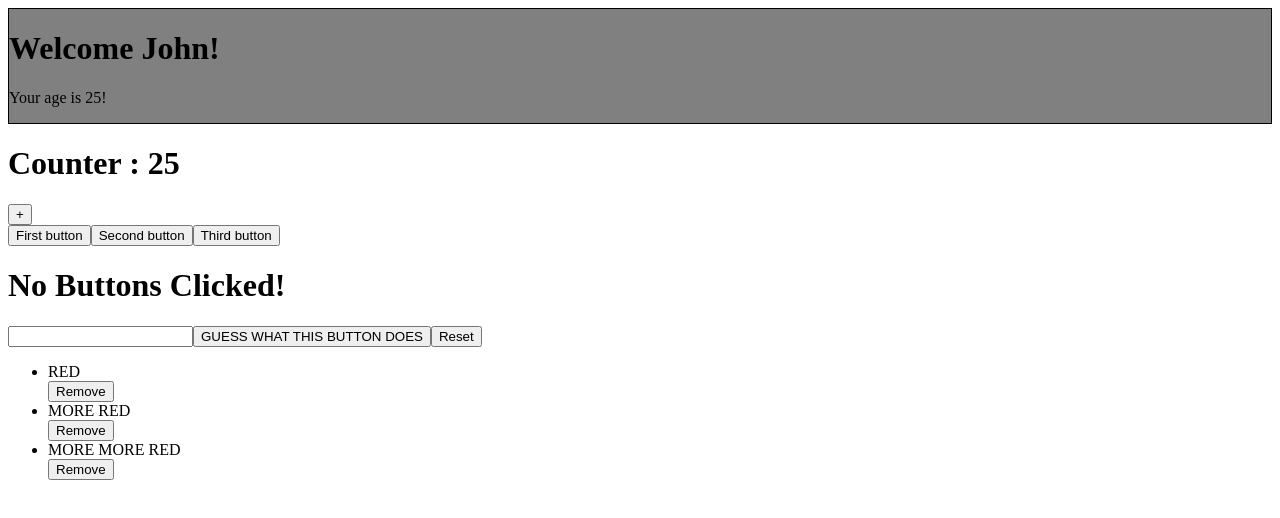
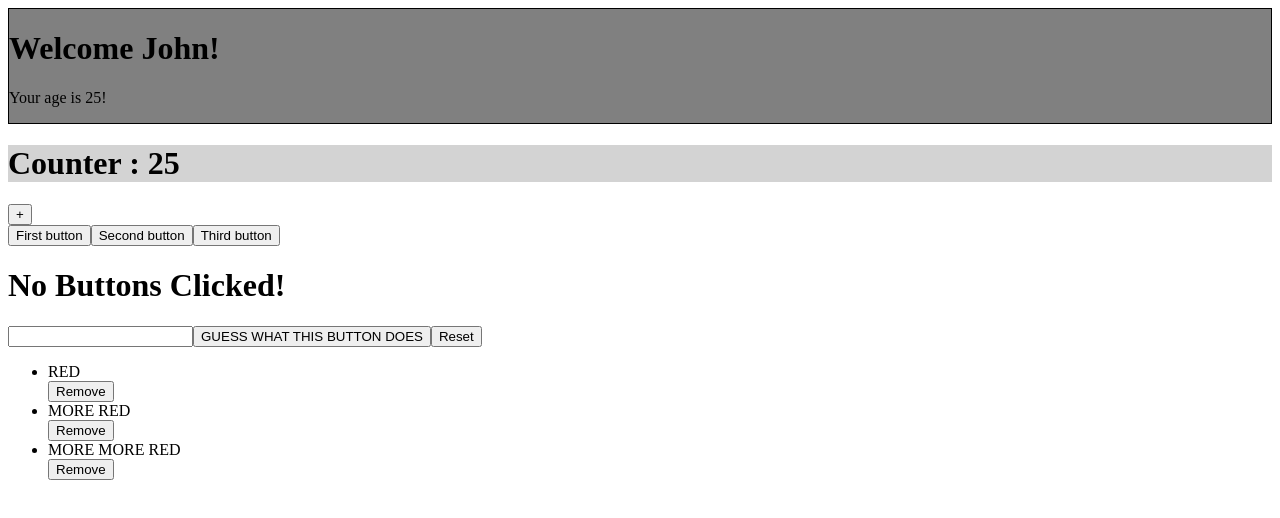
Before and after one commit to KaramGuliyev/React, a React (Create React App) app: page / in a window 1280 px wide. Shown: the top 518 px of the page. Built offline with nearby package versions, Linux system fonts and the light colour scheme.

Commit message:
Styling-2

```diff
--- a/src/Components/Counter/Counter.js
+++ b/src/Components/Counter/Counter.js
@@ -3,7 +3,9 @@ import { CounterDisplay } from "./CounterDisplay";
 import { ClickCounter } from "./ClickCounter";
 
 export class Counter extends React.Component {
-  state = { count: this.props.counterStart ?? 0 };
+  state = {
+    count: this.props.counterStart ?? 0,
+  };
 
   constructor(props) {
     super(props);
@@ -17,10 +19,19 @@ export class Counter extends React.Component {
   }
 
   render() {
+    const myStyle = {
+      backgroundColor: "lightgray",
+    };
     return (
       <>
-        <CounterDisplay state={this.state.count} />
-        <ClickCounter state={this.state} handler={this.handler} />
+        <CounterDisplay
+          style={myStyle}
+          state={this.state.count}
+        />
+        <ClickCounter
+          state={this.state}
+          handler={this.handler}
+        />
       </>
     );
   }
--- a/src/Components/Counter/CounterDisplay.js
+++ b/src/Components/Counter/CounterDisplay.js
@@ -4,7 +4,7 @@ export class CounterDisplay extends React.Component {
   render() {
     return (
       <>
-        <h1>Counter : {this.props.state}</h1>
+        <h1 style={this.props.style}>Counter : {this.props.state}</h1>
       </>
     );
   }
--- a/src/style/index.css
+++ b/src/style/index.css
@@ -1,6 +1,5 @@
-/* Create an index.css file and import it within the index.js file.
-Add a .welcome class to the Welcome component that changes its background color
-and adds a border. */
+/* Modify the Counter component from Events 01 by styling the counter display
+using an inline style attribute. */
 
 .welcome {
     background-color: gray;
```
